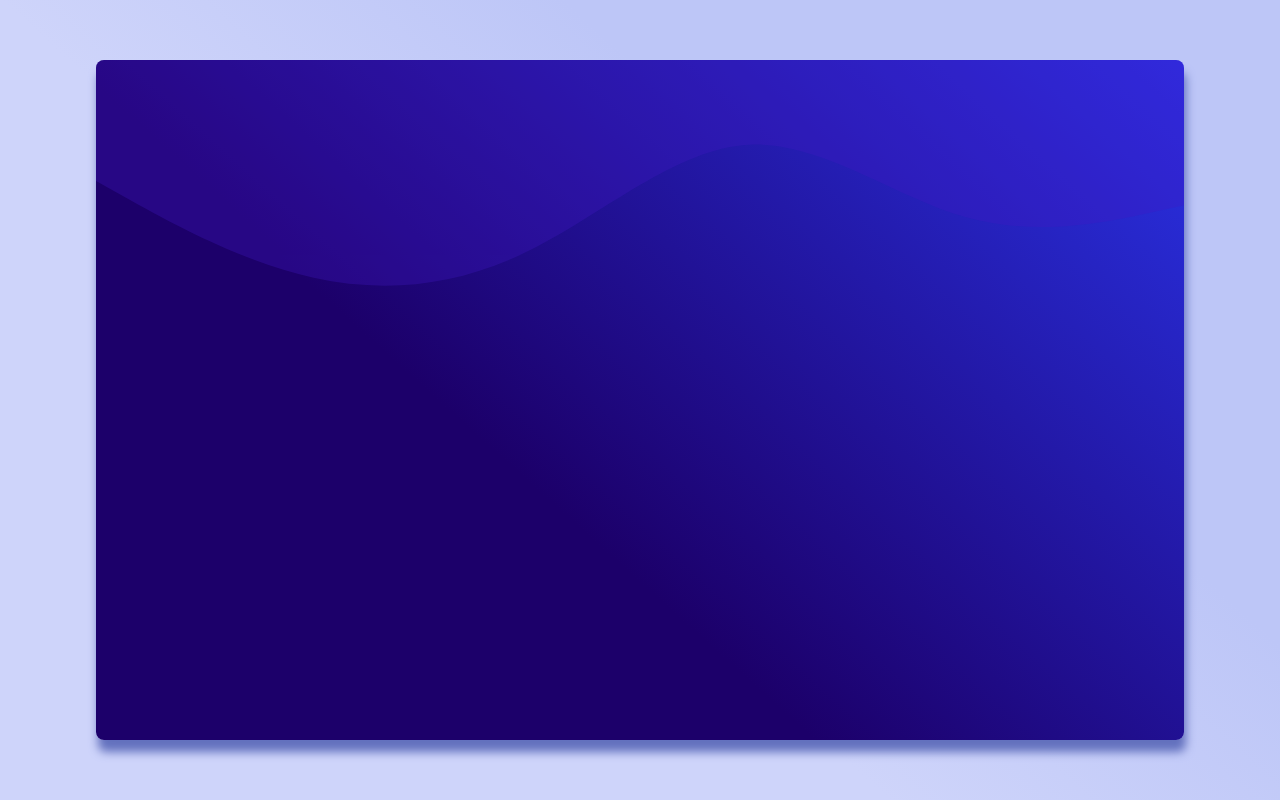
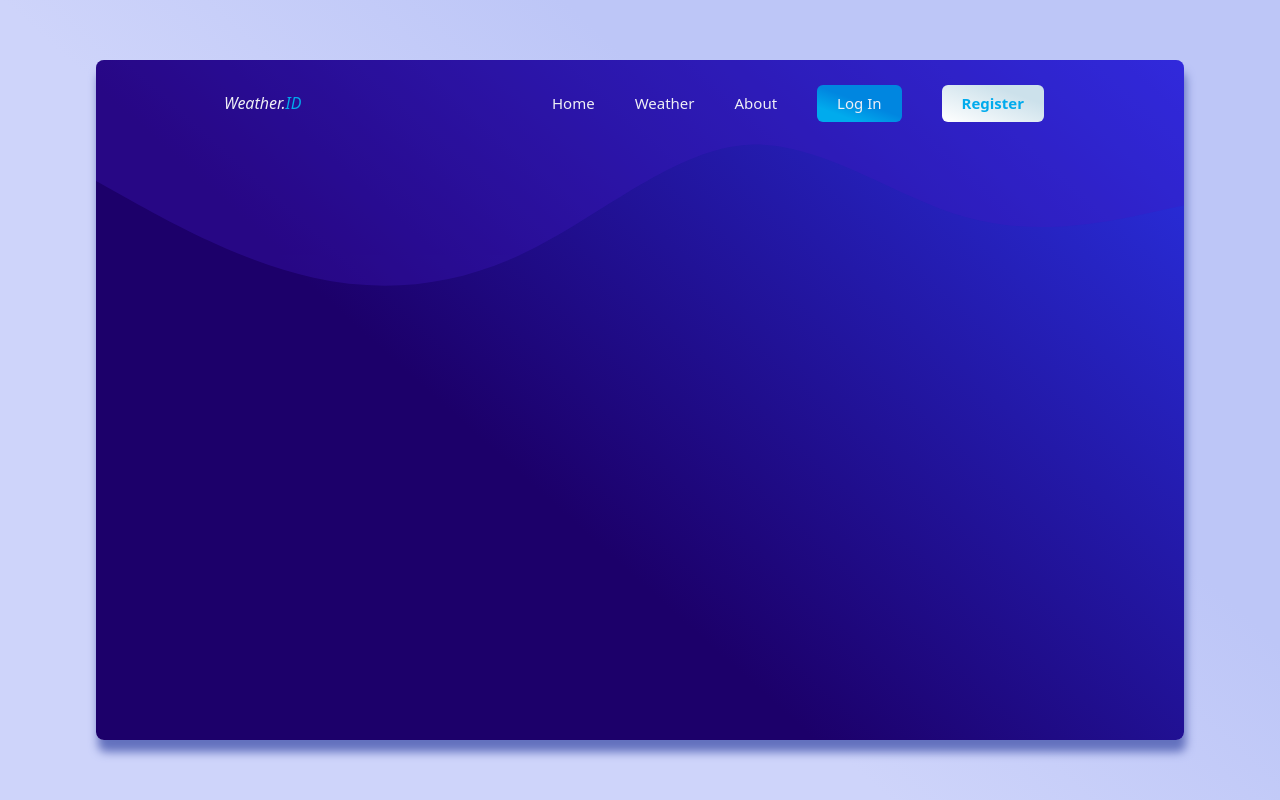
Before and after one commit to dimitrovivan/Weather-App, a plain HTML site: page index.html in a window 1280 px wide. Drawn offline with Linux system fonts and the light colour scheme.

Commit message:
Added top navigation

```diff
--- a/index.html
+++ b/index.html
@@ -8,11 +8,22 @@
     <title>Document</title>
 </head>
 <body>
-  <div class="page-wrapper">
+  <div class="page-wrapper flex flex--centered">
     <div class="root">
         <header>
-            <div class="header">
-            </div>
+            <nav class="top-navigation flex">
+              <div class="top-navigation__logo-wrapper flex">
+                  <span class="weather-span">Weather.</span>
+                  <span class="spa-span">ID</span>
+              </div>
+              <ul class="top-navigation__list flex flex--centered">
+                <li class="top-navigation__list-item"><a href="/" class="top-navigation__link flex flex--centered">Home</a></li>
+                <li class="top-navigation__list-item"><a href="/weather" class="top-navigation__link flex flex--centered">Weather</a></li>
+                <li class="top-navigation__list-item"><a href="/about" class="top-navigation__link flex flex--centered">About</a></li>
+                <li class="top-navigation__list-item"><a href="/login" class="top-navigation__btn flex flex--centered btn btn--primary">Log In</a></li>
+                <li class="top-navigation__list-item"><a href="/register" class="top-navigation__btn flex flex--centered btn btn--secondary">Register</a></li>
+              </ul>
+            </nav>
         </header>
         <main>
         </main>
--- a/main.scss
+++ b/main.scss
@@ -1,10 +1,16 @@
+@import './style/01-Tools/colors';
+
 @import './style/02-Generics/normalizer';
 @import './style/02-Generics/typography';
 
 @import './style/03-Elements/buttons';
 @import './style/03-Elements/lists';
 @import './style/03-Elements/paragraphs';
+@import './style/03-Elements/links';
+
+@import './style/04-Objects/flex-containers';
 
 @import './style/05-Components/pageWrapper';
 @import './style/05-Components/root';
 @import './style/05-Components/header';
+@import './style/05-Components/button';
--- /dev/null
+++ b/style/01-Tools/_colors.scss
@@ -0,0 +1,2 @@
+$primary-white: #efeff6;
+$blue-900: rgb(0,171,237);
--- a/style/02-Generics/_typography.scss
+++ b/style/02-Generics/_typography.scss
@@ -8,6 +8,7 @@ html {
 
 body {
     font-size: 1.6rem;
+    color: $primary-white;
 }
 
 h1 {
--- /dev/null
+++ b/style/03-Elements/_links.scss
@@ -0,0 +1,5 @@
+a {
+    font-size: 1.5rem;
+    color: $primary-white;
+    text-decoration: none;
+}
--- /dev/null
+++ b/style/04-Objects/_flex-containers.scss
@@ -0,0 +1,8 @@
+.flex {
+     display: flex;
+}
+
+.flex--centered {
+    justify-content: center;
+    align-items: center;
+}
--- /dev/null
+++ b/style/05-Components/_button.scss
@@ -0,0 +1,18 @@
+.btn {
+  padding: 10px 20px;
+  border-radius: 6px;
+
+  &:hover {
+    box-shadow: 0px 3px 7px 0.1px black;
+  }
+
+  &--primary {
+    background: linear-gradient(20deg, rgba(0,171,237,1) 22%, rgba(0,134,224,1) 53%);
+  }
+
+  &--secondary {
+    color: $blue-900;
+    background: linear-gradient(20deg, rgba(255,255,255,1) 0%, rgba(204,225,235,1) 74%);
+    font-weight: 600;
+  }
+}
--- a/style/05-Components/_header.scss
+++ b/style/05-Components/_header.scss
@@ -0,0 +1,55 @@
+header {
+   position: relative;
+   z-index: 1;
+   margin-top: 2.5rem;
+
+}
+
+.top-navigation {
+    justify-content: space-between;
+    align-items: center;
+
+    .weather-span,
+    .spa-span {
+        font-style: italic;
+    }
+
+    .spa-span {
+        color: $blue-900;
+    }
+
+    &__list {
+        margin-right: 10rem;
+    }
+
+    &__list-item {
+        margin-right: 4rem;
+    }
+
+    &__link {
+        position: relative;
+        z-index: 2;
+    }
+
+    &__link::after {
+            content: '';
+            position: absolute;
+            z-index: 1;
+            top: 25px;
+            left: 0;
+            width: 100%;
+            height: 2px;
+            background-color: #93c0e0;
+            transform: scaleX(0);
+            transform-origin: left;
+            transition: transform 300ms ease-in-out ;
+    }
+
+    &__link:hover {
+
+        &::after {
+            transform: scaleX(1);
+        }
+    }
+
+}
--- a/style/05-Components/_pageWrapper.scss
+++ b/style/05-Components/_pageWrapper.scss
@@ -2,9 +2,6 @@
     position: relative;
     width: 100vw;
     height: 100vh;
-    display: flex;
-    justify-content: center;
-    align-items: center;
     background: rgb(206,212,250);
     background: linear-gradient(42deg, rgba(206,212,250,1) 41%, rgba(189,198,247,1) 67%);
   }
--- a/style/05-Components/_root.scss
+++ b/style/05-Components/_root.scss
@@ -2,6 +2,7 @@
     position: relative;
     display: grid;
     grid-template-rows: 1fr 5fr;
+    padding-left: 10%;
     width: 85%;
     height: 85%;
     border-radius: 8px;
```
Also changed, not shown: main.css, 1 other file.
